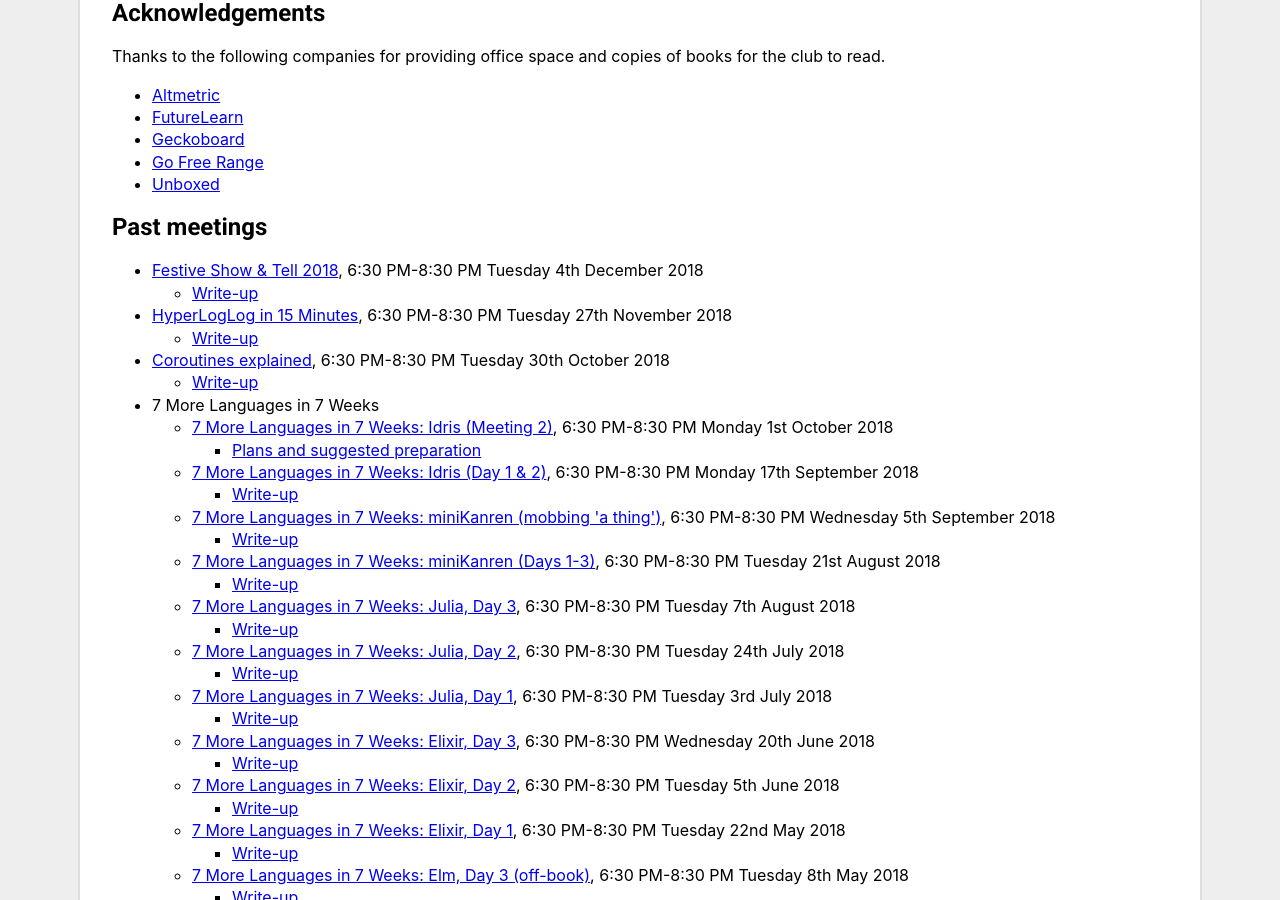
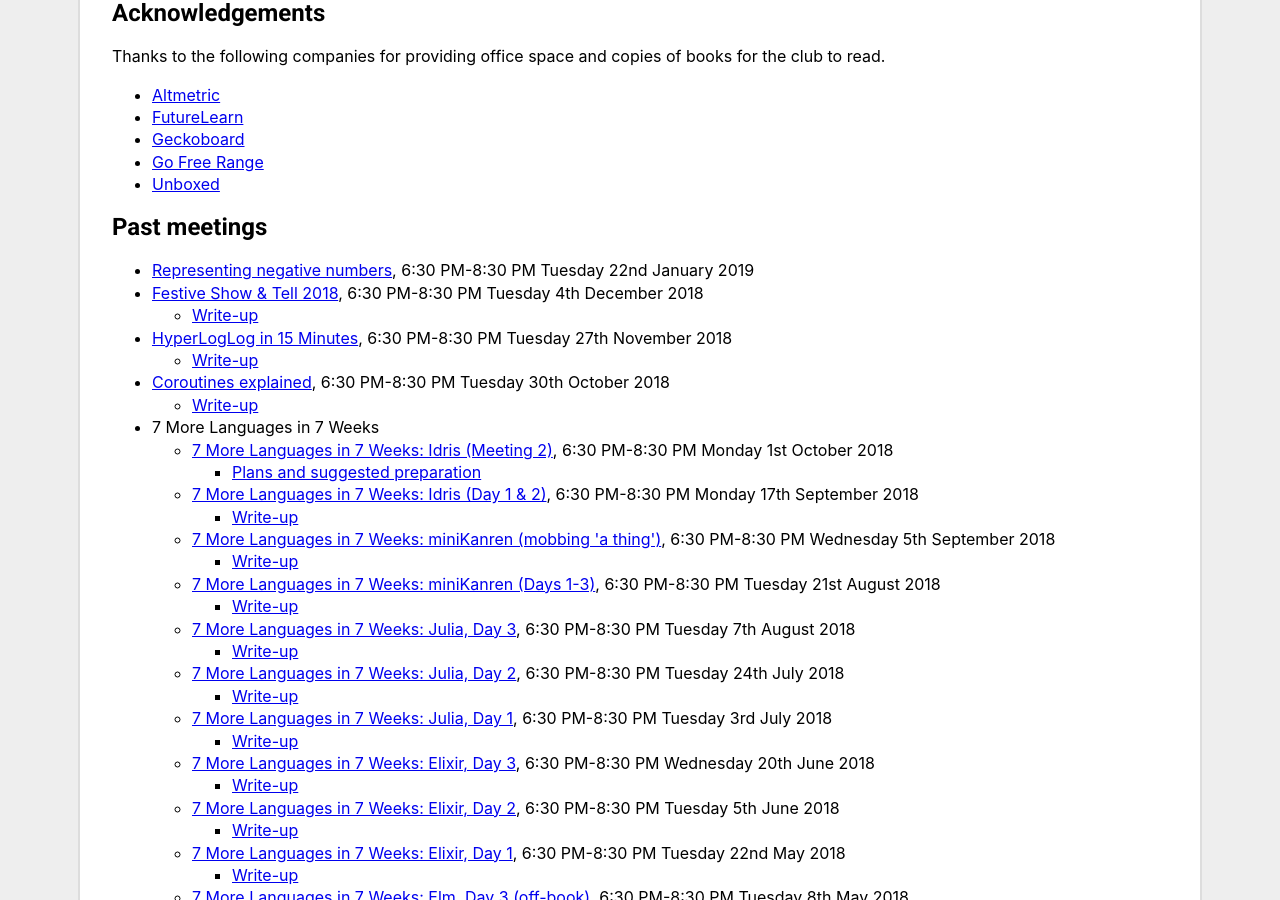
Before and after one commit to computationclub/computationclub.github.io, a Jekyll site: the page built from index.html, in a window 1280 px wide and 900 px high, scrolled down 1683 px. Built offline with Jekyll 4.4.1, drawn with Linux system fonts in a browser that asks for light colours.

Commit message:
Add negative numbers meeting

```diff
--- a/_data/meetings.yml
+++ b/_data/meetings.yml
@@ -1,3 +1,7 @@
+- date: 2019-01-22
+  title: "Representing negative numbers"
+  url: https://attending.io/events/computation-club-representing-negative-numbers
+
 - date: 2018-12-04
   title: "Festive Show & Tell 2018"
   url: https://attending.io/events/computation-club-festive-show-and-tell-2018
--- a/index.html
+++ b/index.html
@@ -25,7 +25,7 @@
 </section>
 
 <section id="future-meetings" class="box">
-  <iframe class="map" src="https://www.google.com/maps/embed?pb=!1m18!1m12!1m3!1d2482.5281390988252!2d-0.08498268458220784!3d51.521872317466354!2m3!1f0!2f0!3f0!3m2!1i1024!2i768!4f13.1!3m3!1m2!1s0x48761cae237d267f%3A0x2f8be7329d0b2e91!2sGeckoboard!5e0!3m2!1sen!2suk!4v1543489850581" width="600" height="450" frameborder="0" style="border:0" allowfullscreen></iframe>
+  <iframe class="map" src="https://www.google.com/maps/embed?pb=!1m18!1m12!1m3!1d2481.490184252515!2d-0.1453553485210552!3d51.54091001597332!2m3!1f0!2f0!3f0!3m2!1i1024!2i768!4f13.1!3m3!1m2!1s0x48761ae188d1b8e1%3A0x18fcb9f0c7695ddd!2sFutureLearn+Ltd!5e0!3m2!1sen!2suk!4v1540211972843" width="600" height="450" frameborder="0" style="border:0" allowfullscreen></iframe>
   <h2>Future meetings</h2>
 
   <ul>
```
